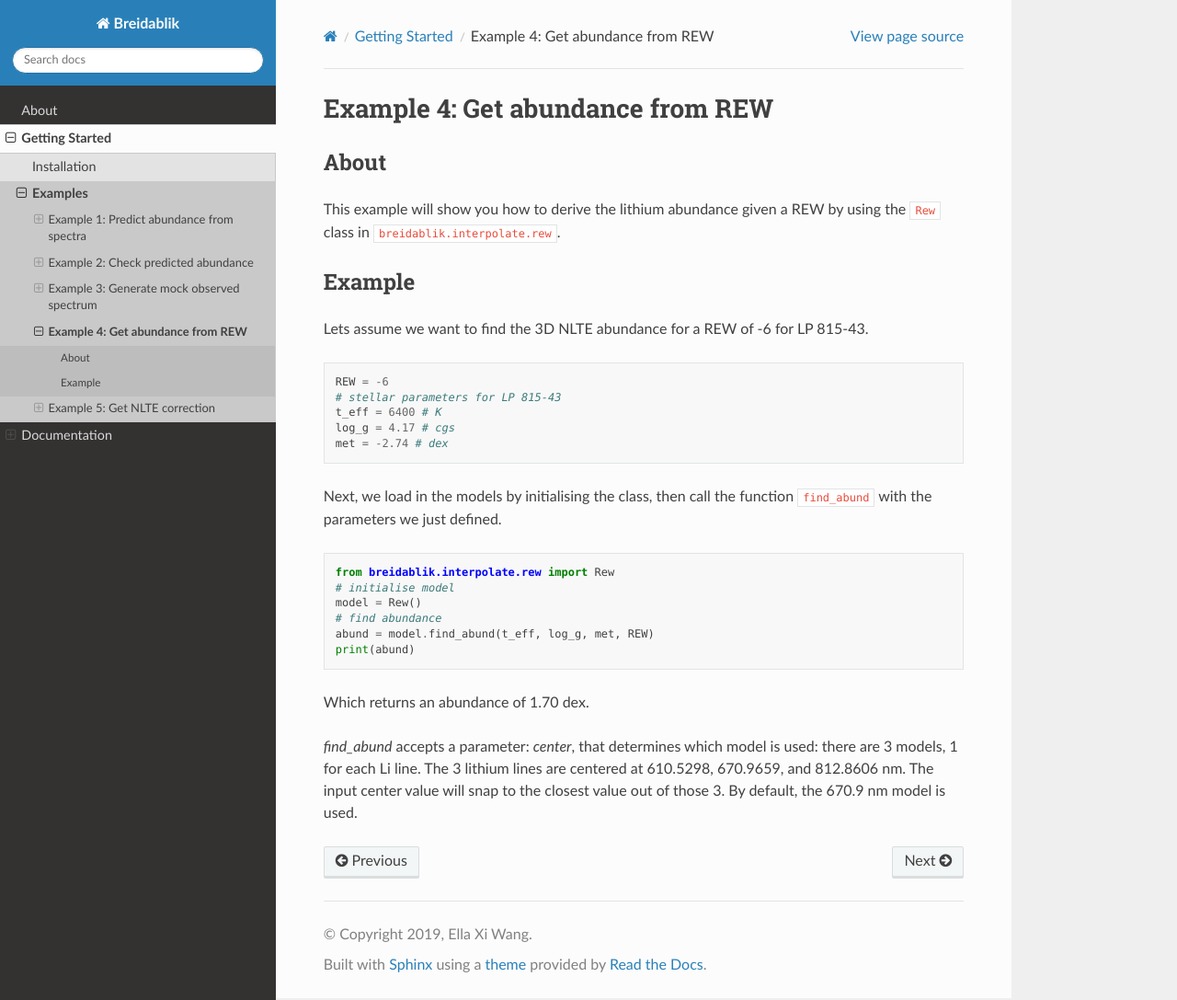
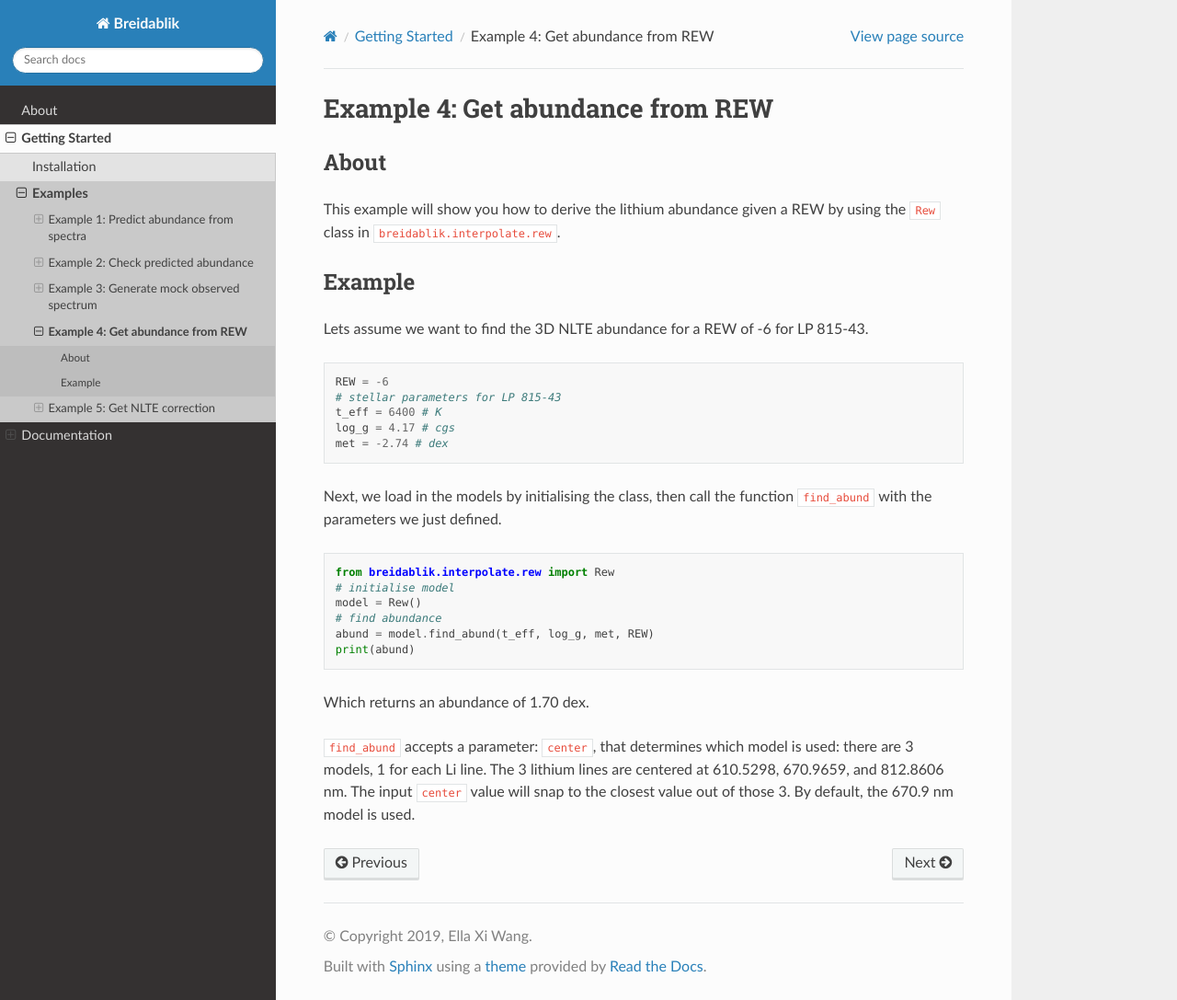
Before and after one commit to ellawang44/Breidablik, a Sphinx documentation site: the page built from docs/examples/ex4.rst, in a window 1280 px wide and 1087 px high. Shown: the whole window at 92% size. Built offline with Sphinx 7.4.7 and the Read the Docs theme 2.0.0, drawn with Linux system fonts in a browser that asks for light colours.

Commit message:
Edited documentation formatting

````diff
--- a/docs/examples/ex4.rst
+++ b/docs/examples/ex4.rst
@@ -32,4 +32,4 @@ Next, we load in the models by initialising the class, then call the function ``
 
 Which returns an abundance of 1.70 dex.
 
-`find_abund` accepts a parameter: `center`, that determines which model is used: there are 3 models, 1 for each Li line. The 3 lithium lines are centered at 610.5298, 670.9659, and 812.8606 nm. The input center value will snap to the closest value out of those 3. By default, the 670.9 nm model is used.
+``find_abund`` accepts a parameter: ``center``, that determines which model is used: there are 3 models, 1 for each Li line. The 3 lithium lines are centered at 610.5298, 670.9659, and 812.8606 nm. The input ``center`` value will snap to the closest value out of those 3. By default, the 670.9 nm model is used.
--- a/docs/examples/ex5.rst
+++ b/docs/examples/ex5.rst
@@ -32,4 +32,4 @@ Next, we load in the models by initialising the class, then call the function ``
 
 Which returns a correction of -0.00768 dex.
 
-`nlte_correction` accepts a parameter: `center`, that determines which model is used: there are 3 models, 1 for each Li line. The 3 lithium lines are centered at 610.5298, 670.9659, and 812.8606 nm. The input center value will snap to the closest value out of those 3. By default, the 670.9 nm model is used.
+``nlte_correction`` accepts a parameter: ```center``, that determines which model is used: there are 3 models, 1 for each Li line. The 3 lithium lines are centered at 610.5298, 670.9659, and 812.8606 nm. The input ``center`` value will snap to the closest value out of those 3. By default, the 670.9 nm model is used.
````
